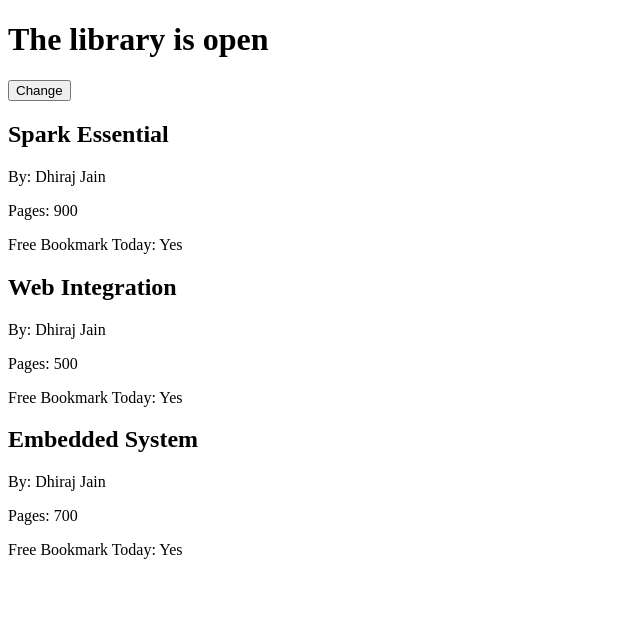
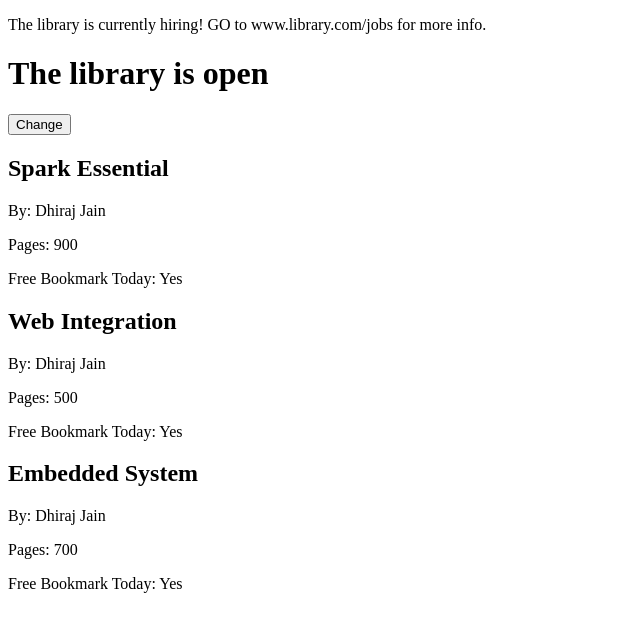
Before and after one commit to dhirajj14/react-first-app, a React (Create React App) app: page / in a window 1280 px wide. Shown: the top 632 px of the page, without its empty margins (0-640 px from the left). Built offline with nearby package versions, Linux system fonts and the light colour scheme.

Commit message:
conditional rendering of child components

```diff
--- a/src/index.js
+++ b/src/index.js
@@ -17,10 +17,21 @@
   )
 }
 
+const Hiring = () =>
+  <div>
+    <p>The library is currently hiring! GO to www.library.com/jobs for more info.</p>
+  </div>
+
+const NotHiring = () =>
+<div>
+  <p>The library is currently not hiring! Please visit again for more info.</p>
+</div>
+
 class Library extends React.Component{
   state = {
     open : true,
-    freeBookmark: true
+    freeBookmark: true,
+    hiring: true
   }
   toggleOpenClosed = () => {
     this.setState( prevState => ({
@@ -31,6 +42,7 @@
     const {books} = this.props;
     return(
       <div>
+        {this.state.hiring ? <Hiring/> : <NotHiring/>}
         <h1>The library is {this.state.open ? 'open' : 'closed'}</h1>
         <input type="Button" onClick={this.toggleOpenClosed} value="Change"></input>
         {books.map(
```
